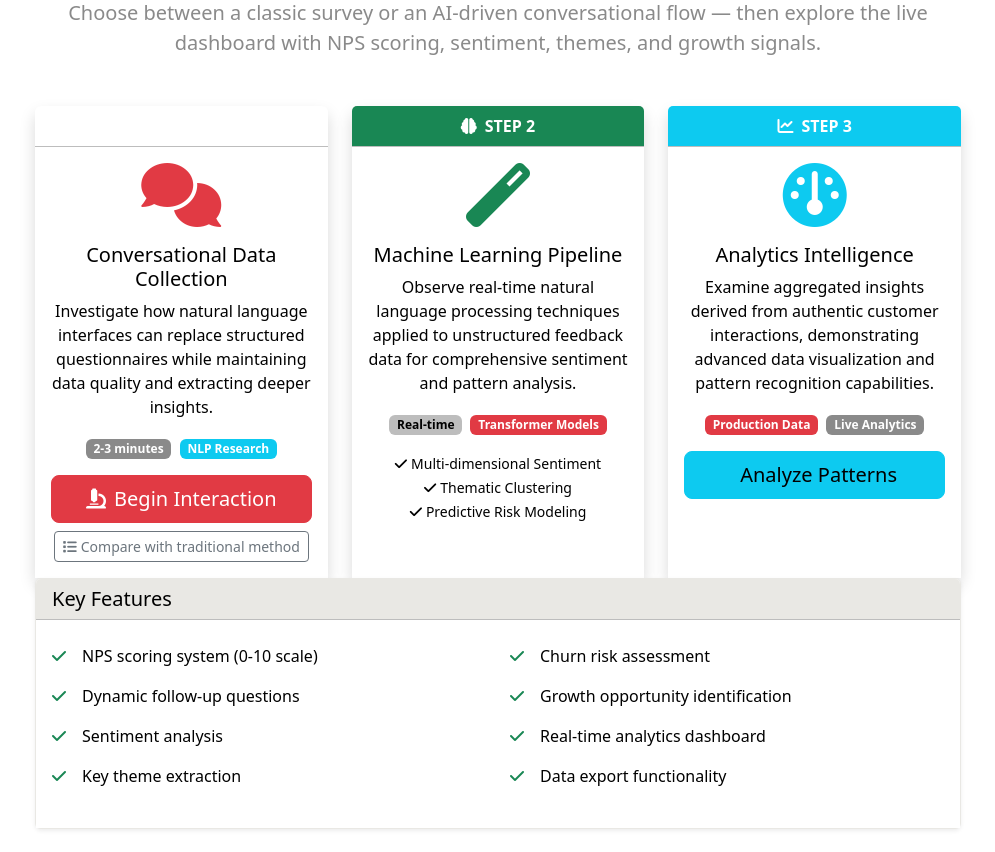
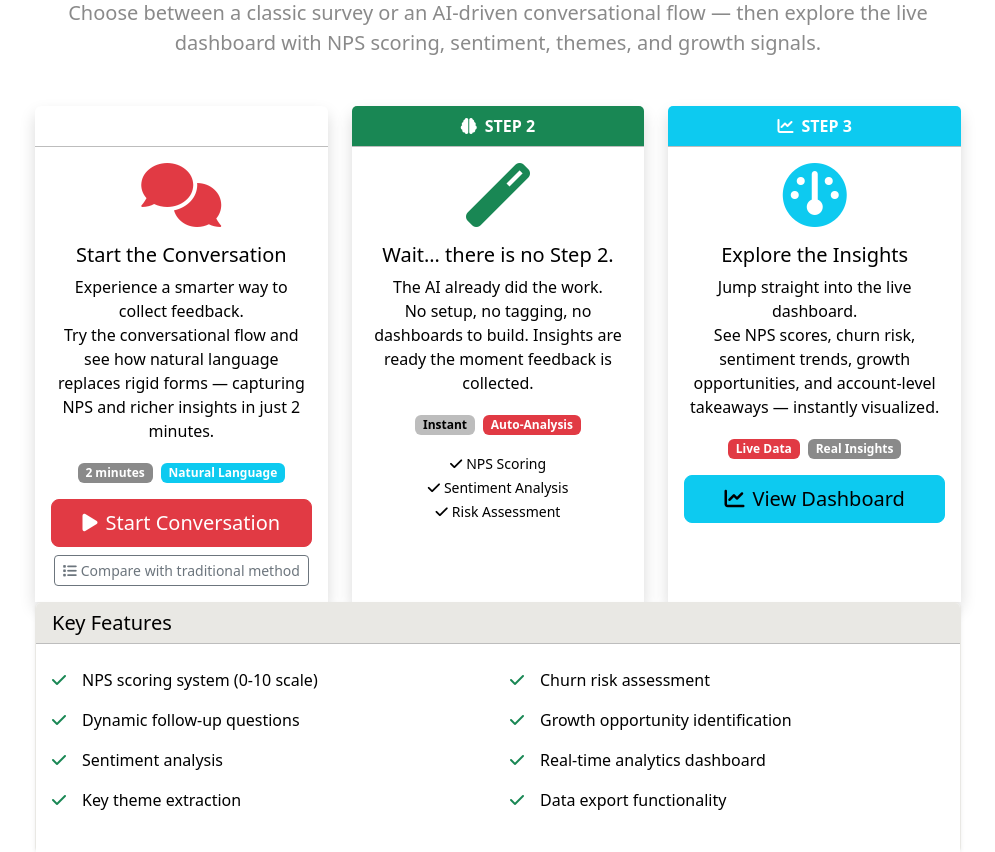
Before and after one commit to rivvalue/voia-docs, a Flask app: page / in a window 1280 px wide. Shown: the part 649-1501 px from the top of the page, without its empty margins (142-1137 px from the left). Before the commit the page ends 1478 px from the top, so only its background shows below. Run offline with Flask 3, Linux system fonts and the light colour scheme.

Commit message:
Update homepage card content to showcase platform features and benefits
Modify text and descriptions for the three homepage cards in templates/index.html to reflect updated feature messaging, including changes to titles, body content, and associated badges.

Replit-Commit-Author: Agent
Replit-Commit-Session-Id: ed40431e-a156-4555-8728-1c5e25fc44a3
Replit-Commit-Checkpoint-Type: full_checkpoint
Replit-Commit-Screenshot-Url: https://storage.googleapis.com/screenshot-production-us-central1/eca66c11-1e52-49de-a7f4-cfa95608a870/ed40431e-a156-4555-8728-1c5e25fc44a3/7HXlGPw

```diff
--- a/templates/index.html
+++ b/templates/index.html
@@ -153,14 +153,15 @@
                     </div>
                     <div class="card-body text-center">
                         <i class="fas fa-comments fa-4x text-primary mb-3"></i>
-                        <h5 class="card-title">Conversational Data Collection</h5>
-                        <p class="card-text">Investigate how natural language interfaces can replace structured questionnaires while maintaining data quality and extracting deeper insights.</p>
+                        <h5 class="card-title">Start the Conversation</h5>
+                        <p class="card-text">Experience a smarter way to collect feedback.<br>
+                        Try the conversational flow and see how natural language replaces rigid forms — capturing NPS and richer insights in just 2 minutes.</p>
                         <div class="mb-3">
-                            <small class="badge bg-success">2-3 minutes</small>
-                            <small class="badge bg-info ms-1">NLP Research</small>
+                            <small class="badge bg-success">2 minutes</small>
+                            <small class="badge bg-info ms-1">Natural Language</small>
                         </div>
                         <a href="{{ url_for('auth') }}" class="btn btn-primary btn-lg w-100 mb-2">
-                            <i class="fas fa-microscope me-2"></i>Begin Interaction
+                            <i class="fas fa-play me-2"></i>Start Conversation
                         </a>
                         <a href="{{ url_for('auth') }}" class="btn btn-outline-secondary btn-sm">
                             <i class="fas fa-list me-1"></i>Compare with traditional method
@@ -177,16 +178,17 @@
                     </div>
                     <div class="card-body text-center">
                         <i class="fas fa-magic fa-4x text-success mb-3"></i>
-                        <h5 class="card-title">Machine Learning Pipeline</h5>
-                        <p class="card-text">Observe real-time natural language processing techniques applied to unstructured feedback data for comprehensive sentiment and pattern analysis.</p>
+                        <h5 class="card-title">Wait… there is no Step 2.</h5>
+                        <p class="card-text">The AI already did the work.<br>
+                        No setup, no tagging, no dashboards to build. Insights are ready the moment feedback is collected.</p>
                         <div class="mb-3">
-                            <small class="badge bg-warning">Real-time</small>
-                            <small class="badge bg-primary ms-1">Transformer Models</small>
+                            <small class="badge bg-warning">Instant</small>
+                            <small class="badge bg-primary ms-1">Auto-Analysis</small>
                         </div>
                         <div class="text-muted">
-                            <small><i class="fas fa-check me-1"></i>Multi-dimensional Sentiment</small><br>
-                            <small><i class="fas fa-check me-1"></i>Thematic Clustering</small><br>
-                            <small><i class="fas fa-check me-1"></i>Predictive Risk Modeling</small>
+                            <small><i class="fas fa-check me-1"></i>NPS Scoring</small><br>
+                            <small><i class="fas fa-check me-1"></i>Sentiment Analysis</small><br>
+                            <small><i class="fas fa-check me-1"></i>Risk Assessment</small>
                         </div>
                     </div>
                 </div>
@@ -200,14 +202,15 @@
                     </div>
                     <div class="card-body text-center">
                         <i class="fas fa-dashboard fa-4x text-info mb-3"></i>
-                        <h5 class="card-title">Analytics Intelligence</h5>
-                        <p class="card-text">Examine aggregated insights derived from authentic customer interactions, demonstrating advanced data visualization and pattern recognition capabilities.</p>
+                        <h5 class="card-title">Explore the Insights</h5>
+                        <p class="card-text">Jump straight into the live dashboard.<br>
+                        See NPS scores, churn risk, sentiment trends, growth opportunities, and account-level takeaways — instantly visualized.</p>
                         <div class="mb-3">
-                            <small class="badge bg-primary">Production Data</small>
-                            <small class="badge bg-success ms-1">Live Analytics</small>
+                            <small class="badge bg-primary">Live Data</small>
+                            <small class="badge bg-success ms-1">Real Insights</small>
                         </div>
                         <a href="{{ url_for('dashboard') }}" class="btn btn-info btn-lg w-100">
-                            <i class="fas fa-chart-network me-2"></i>Analyze Patterns
+                            <i class="fas fa-chart-line me-2"></i>View Dashboard
                         </a>
                     </div>
                 </div>
```
Also changed, not shown: 1 other file.
